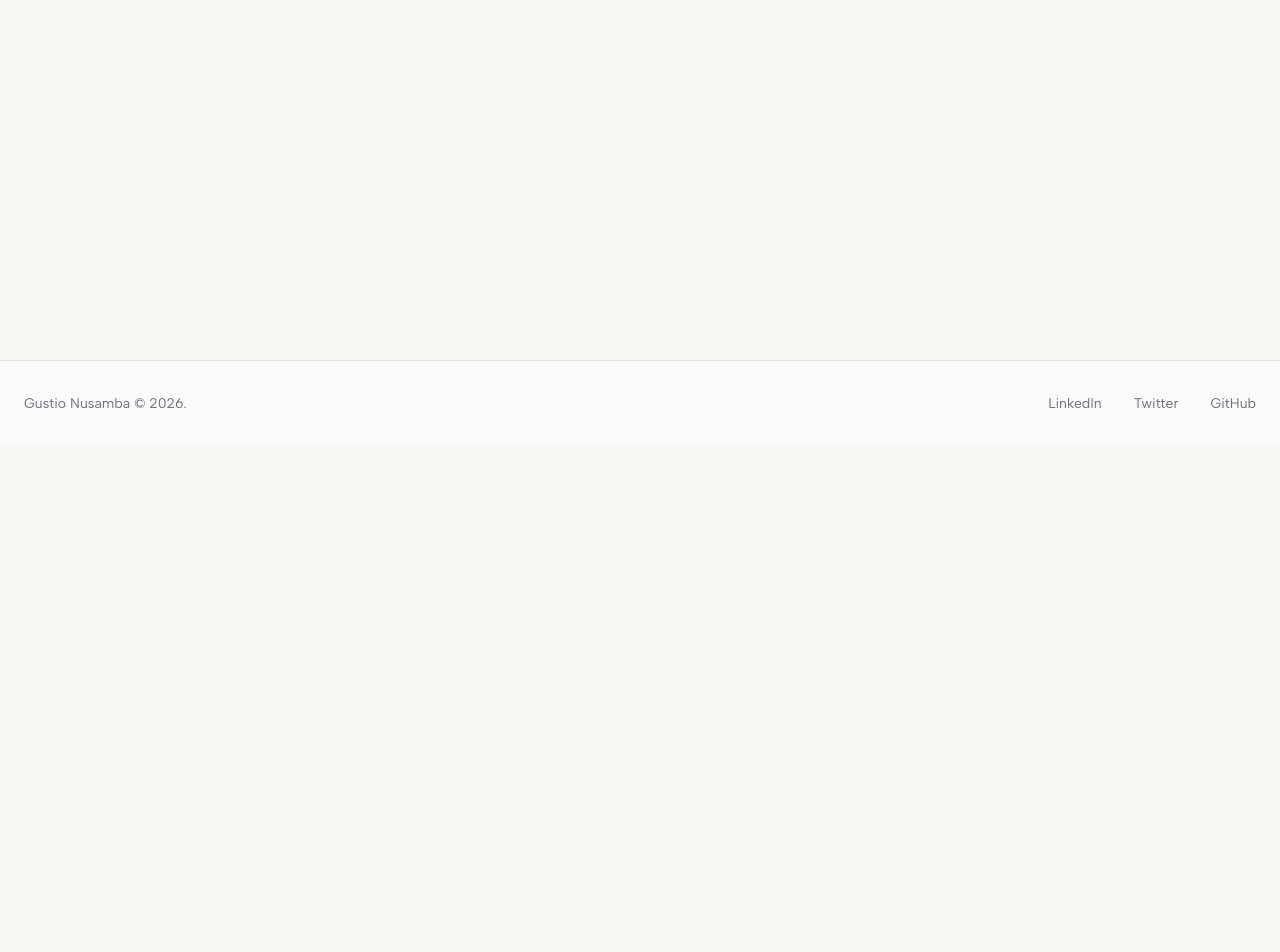
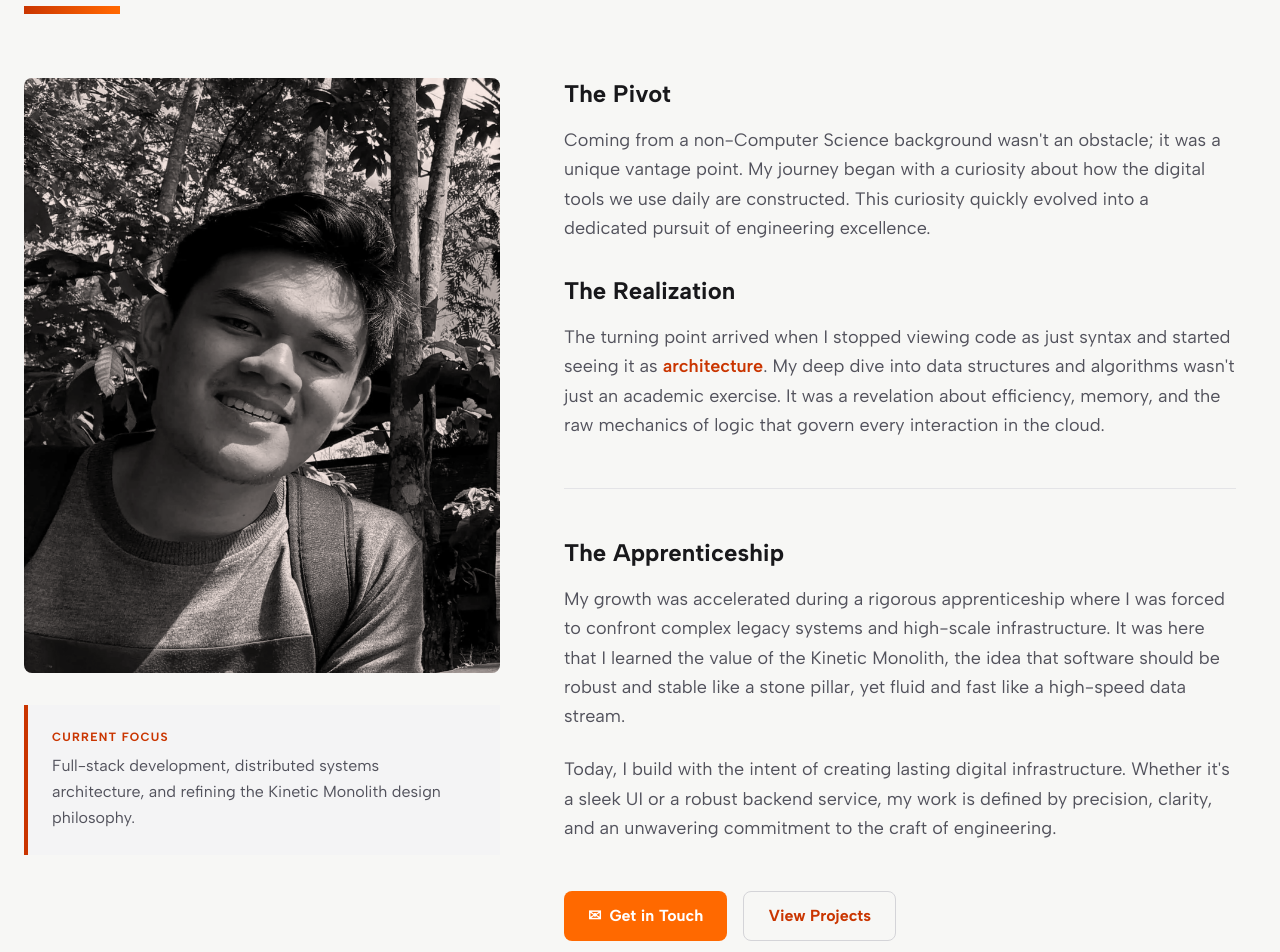
Before and after one commit to gustionusamba24/personal-website-v2, a Next.js app: page /about in a window 1280 px wide. Shown: the part 200-1152 px from the top of the page. Before the commit the page ends 800 px from the top, so only its background shows below. Built offline with nearby package versions, Linux system fonts and the light colour scheme.

Commit message:
feat(about): create and build a about page

```diff
--- a/src/app/about/page.tsx
+++ b/src/app/about/page.tsx
@@ -1,3 +1,4 @@
+import AboutContent from '@/components/about/AboutContent';
 import Footer from '@/components/layouts/Footer';
 import Navbar from '@/components/layouts/Navbar';
 
@@ -5,11 +6,7 @@ export default function AboutPage() {
   return (
     <>
       <Navbar />
-      <main className="mx-auto min-h-[70vh] max-w-7xl px-6 pt-32 pb-24">
-        <h1 className="text-4xl font-bold tracking-tight text-zinc-900">
-          About
-        </h1>
-      </main>
+      <AboutContent />
       <Footer />
     </>
   );
--- /dev/null
+++ b/src/components/about/AboutContent.tsx
@@ -0,0 +1,114 @@
+import Image from 'next/image';
+import Link from 'next/link';
+
+export default function AboutContent() {
+  return (
+    <main className="pt-32 pb-24">
+      <div className="mx-auto max-w-7xl px-6">
+        <header className="mb-16">
+          <h1 className="mb-2 text-[3.5rem] leading-tight font-extrabold tracking-tight text-zinc-900">
+            About Me
+          </h1>
+          <div className="h-2 w-24 bg-gradient-to-r from-orange-700 to-orange-500"></div>
+        </header>
+
+        <div className="grid grid-cols-1 items-start gap-16 lg:grid-cols-12">
+          <section className="lg:col-span-5">
+            <div className="relative overflow-hidden rounded-lg bg-zinc-100">
+              <Image
+                src="/gustio-nusamba.webp"
+                width={1000}
+                height={1250}
+                alt="Gustio Nusamba"
+                className="aspect-[4/5] w-full object-cover grayscale transition-all duration-700 hover:grayscale-0"
+              />
+              <div className="absolute inset-0 bg-orange-700/10 mix-blend-multiply"></div>
+            </div>
+
+            <div className="mt-8 border-l-4 border-orange-700 bg-zinc-100 p-6">
+              <p className="mb-2 text-xs font-bold tracking-widest text-orange-700 uppercase">
+                Current Focus
+              </p>
+              <p className="leading-relaxed text-zinc-600">
+                Full-stack development, distributed systems architecture, and
+                refining the Kinetic Monolith design philosophy.
+              </p>
+            </div>
+          </section>
+
+          <section className="max-w-2xl lg:col-span-7">
+            <div className="space-y-8 text-zinc-600">
+              <article>
+                <h2 className="mb-4 text-2xl font-bold text-zinc-900">
+                  The Pivot
+                </h2>
+                <p className="mb-6 text-lg leading-relaxed">
+                  Coming from a non-Computer Science background wasn&apos;t an
+                  obstacle; it was a unique vantage point. My journey began with
+                  a curiosity about how the digital tools we use daily are
+                  constructed. This curiosity quickly evolved into a dedicated
+                  pursuit of engineering excellence.
+                </p>
+              </article>
+
+              <article>
+                <h2 className="mb-4 text-2xl font-bold text-zinc-900">
+                  The Realization
+                </h2>
+                <p className="mb-6 text-lg leading-relaxed">
+                  The turning point arrived when I stopped viewing code as just
+                  syntax and started seeing it as{' '}
+                  <span className="font-semibold text-orange-700">
+                    architecture
+                  </span>
+                  . My deep dive into data structures and algorithms wasn&apos;t
+                  just an academic exercise. It was a revelation about
+                  efficiency, memory, and the raw mechanics of logic that govern
+                  every interaction in the cloud.
+                </p>
+              </article>
+
+              <div className="my-12 h-px w-full bg-zinc-200"></div>
+
+              <article>
+                <h2 className="mb-4 text-2xl font-bold text-zinc-900">
+                  The Apprenticeship
+                </h2>
+                <p className="mb-6 text-lg leading-relaxed">
+                  My growth was accelerated during a rigorous apprenticeship
+                  where I was forced to confront complex legacy systems and
+                  high-scale infrastructure. It was here that I learned the
+                  value of the Kinetic Monolith, the idea that software should
+                  be robust and stable like a stone pillar, yet fluid and fast
+                  like a high-speed data stream.
+                </p>
+                <p className="text-lg leading-relaxed">
+                  Today, I build with the intent of creating lasting digital
+                  infrastructure. Whether it&apos;s a sleek UI or a robust
+                  backend service, my work is defined by precision, clarity, and
+                  an unwavering commitment to the craft of engineering.
+                </p>
+              </article>
+
+              <div className="mt-12 flex gap-4">
+                <Link
+                  href="mailto:hello@example.com"
+                  className="flex items-center gap-2 rounded-lg bg-orange-500 px-6 py-3 font-bold text-white transition-all hover:opacity-90"
+                >
+                  <span>✉</span>
+                  Get in Touch
+                </Link>
+                <Link
+                  href="/projects"
+                  className="rounded-lg border border-zinc-300 px-6 py-3 font-bold text-orange-700 transition-all hover:bg-zinc-100"
+                >
+                  View Projects
+                </Link>
+              </div>
+            </div>
+          </section>
+        </div>
+      </div>
+    </main>
+  );
+}
--- a/src/components/resume/ResumeContent.tsx
+++ b/src/components/resume/ResumeContent.tsx
@@ -1,5 +1,3 @@
-import Link from 'next/link';
-
 type ExperienceItem = {
   title: string;
   period: string;
@@ -77,9 +75,68 @@ export default function ResumeContent() {
         <h1 className="mb-6 text-5xl font-extrabold tracking-tight text-zinc-900 md:text-7xl">
           Work and Experience
         </h1>
+        <p className="max-w-2xl text-lg leading-relaxed text-zinc-600">
+          A documented journey of technical growth, architectural decisions, and
+          the continuous pursuit of engineering excellence.
+        </p>
       </header>
 
       <div className="grid grid-cols-1 gap-12 md:grid-cols-12">
+        <aside className="space-y-12 md:col-span-4">
+          <section>
+            <h3 className="mb-6 text-xs font-bold tracking-widest text-orange-700 uppercase">
+              Personal Meta
+            </h3>
+            <div className="space-y-4">
+              <div>
+                <p className="text-xs font-medium text-zinc-500 uppercase">
+                  Location
+                </p>
+                <p className="font-semibold text-zinc-900">
+                  Jakarta, Indonesia
+                </p>
+              </div>
+              <div>
+                <p className="text-xs font-medium text-zinc-500 uppercase">
+                  Availability
+                </p>
+                <p className="font-semibold text-zinc-900">Remote / Hybrid</p>
+              </div>
+            </div>
+          </section>
+
+          <section>
+            <h3 className="mb-6 text-xs font-bold tracking-widest text-orange-700 uppercase">
+              Core Competencies
+            </h3>
+            <div className="flex flex-wrap gap-2">
+              {competencies.map((item) => (
+                <span
+                  key={item}
+                  className="rounded bg-zinc-100 px-3 py-1 text-xs font-medium text-zinc-600"
+                >
+                  {item}
+                </span>
+              ))}
+            </div>
+          </section>
+
+          <div className="relative space-y-3 overflow-hidden rounded-lg bg-zinc-200 p-6">
+            <div className="relative z-10 flex items-center justify-between">
+              <span className="text-xs font-bold tracking-tight text-zinc-900">
+                SYSTEM STATUS
+              </span>
+              <span className="h-2 w-2 rounded-full bg-orange-500"></span>
+            </div>
+            <div className="relative h-2 w-full overflow-hidden rounded-full bg-zinc-300">
+              <div className="absolute inset-y-0 left-0 w-[85%] bg-gradient-to-r from-orange-700 to-orange-500"></div>
+            </div>
+            <p className="text-[10px] font-bold tracking-tighter text-zinc-600 uppercase">
+              Throughput Optimized: 98.4% uptime
+            </p>
+          </div>
+        </aside>
+
         <section className="space-y-20 md:col-span-8">
           <div>
             <div className="mb-10 flex items-center space-x-4">
@@ -152,6 +209,16 @@ export default function ResumeContent() {
               ))}
             </div>
           </div>
+
+          <div className="pt-12 text-center md:text-left">
+            <button
+              type="button"
+              className="mx-auto inline-flex items-center rounded bg-orange-500 px-8 py-4 text-sm font-bold tracking-tight text-white transition-all hover:opacity-90 active:scale-95 md:mx-0"
+            >
+              <span className="mr-2">↓</span>
+              Download Full PDF Version
+            </button>
+          </div>
         </section>
       </div>
     </main>
```
